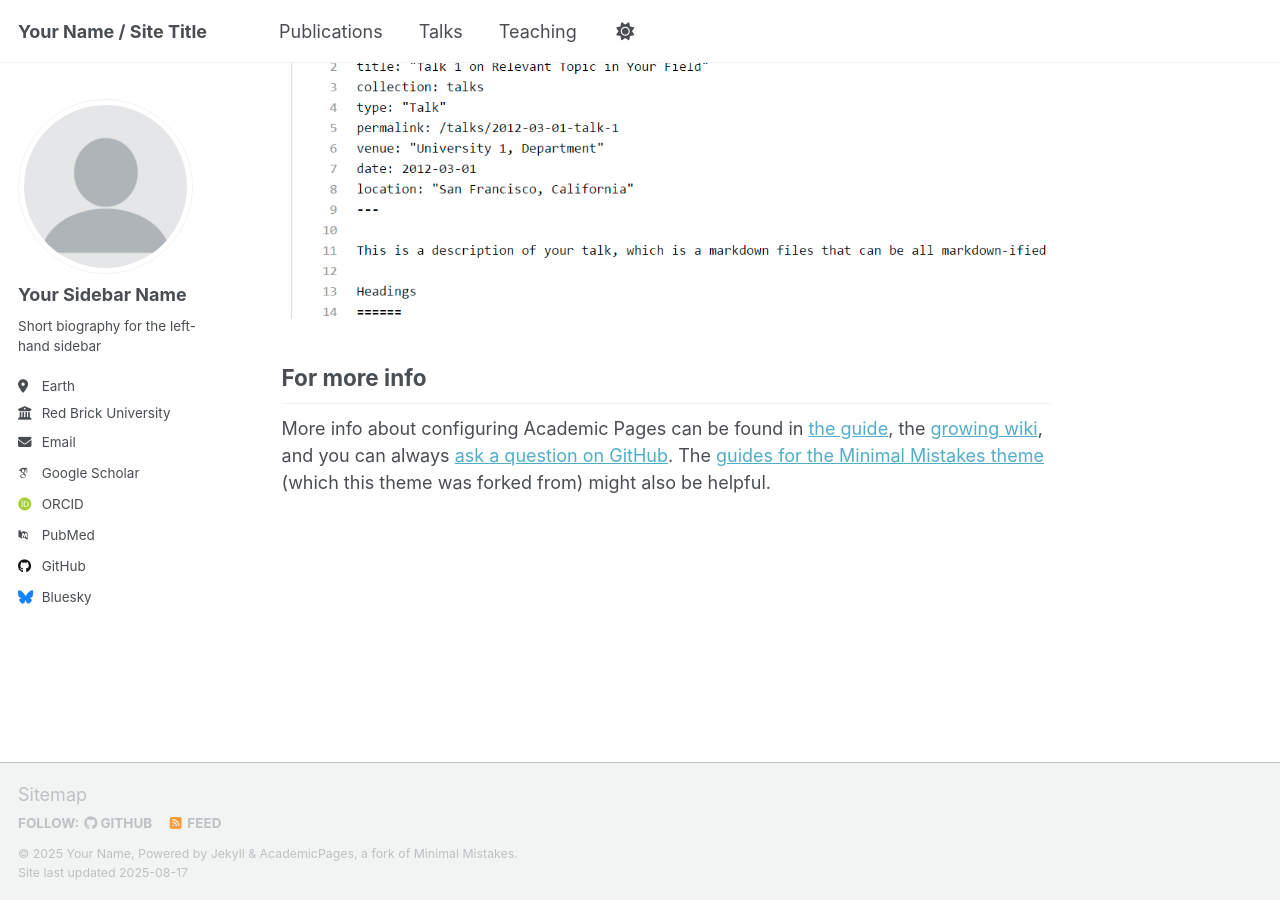
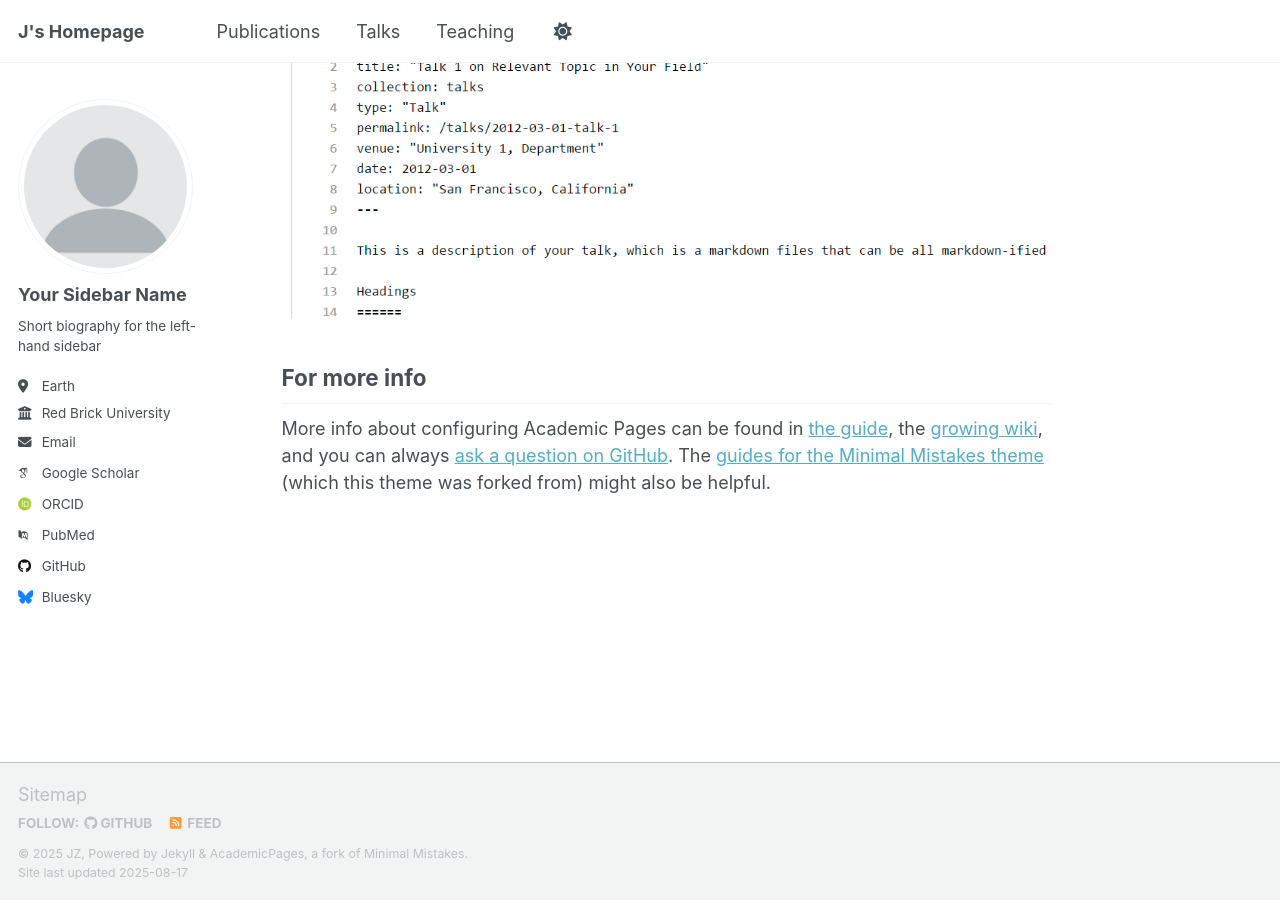
Before and after one commit to junhuiz0/junhuiz0.github.io, a Jekyll site: the page built from _pages/about.md, in a window 1280 px wide and 900 px high, scrolled down 2880 px. Built offline with Jekyll 4.4.1, drawn with Linux system fonts in a browser that asks for light colours; some web fonts are replaced; a script that is not in the unit is left out.

Commit message:
Update _config.yml

```diff
--- a/_config.yml
+++ b/_config.yml
@@ -9,11 +9,11 @@
 # Basic Site Settings
 locale                   : "en-US"
 site_theme               : "default" # Currently available options are "default", "air"
-title                    : "Your Name / Site Title"
+title                    : "J's Homepage"
 title_separator          : "-"
-name                     : &name "Your Name"
+name                     : &name "JZ"
 description              : &description "personal description"
-url                      : https://academicpages.github.io # the base hostname & protocol for your site e.g. "https://[your GitHub username].github.io" or if you already have some other page hosted on Github then use "https://[your GitHub username].github.io/[Your Repo Name]"
+url                      : https://junhuiz0.github.io # the base hostname & protocol for your site e.g. "https://[your GitHub username].github.io" or if you already have some other page hosted on Github then use "https://[your GitHub username].github.io/[Your Repo Name]"
 baseurl                  : "" # the subpath of your site, e.g. "/blog"
 repository               : "academicpages/academicpages.github.io"
 
```
